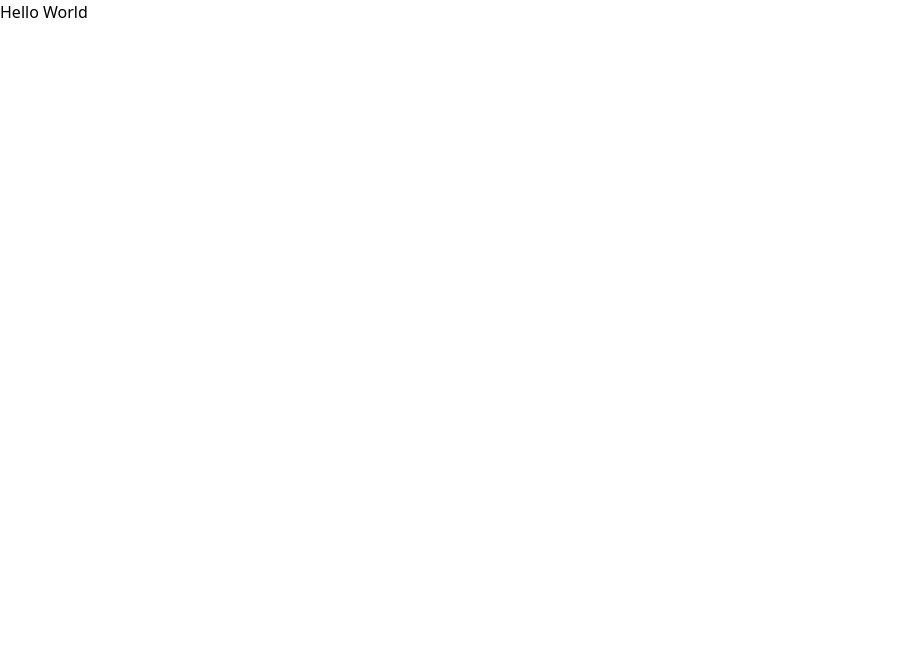
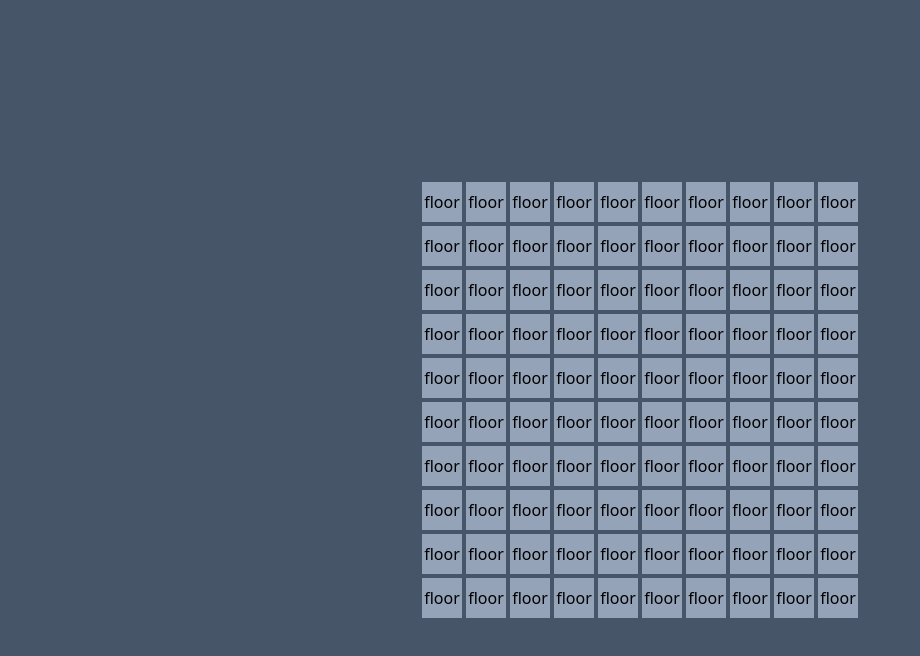
Before and after one commit to projeto-de-algoritmos/Grafos2_Farfetcher, a React (Vite) app: page / in a window 1280 px wide. Shown: the top 656 px of the page, without its empty margins (0-920 px from the left). Built offline with nearby package versions, Linux system fonts and the light colour scheme.

Commit message:
create map and tile components

```diff
--- a/index.html
+++ b/index.html
@@ -4,7 +4,7 @@
     <meta charset="UTF-8" />
     <link rel="icon" type="image/svg+xml" href="/vite.svg" />
     <meta name="viewport" content="width=device-width, initial-scale=1.0" />
-    <title>Grafos2</title>
+    <title>Farfetcher</title>
   </head>
   <body>
     <div id="root"></div>
--- a/src/App.jsx
+++ b/src/App.jsx
@@ -1,8 +1,12 @@
 import './styles/global.css';
+import React from "react";
+import { MainPage } from './pages/MainPage'
 
 function App() {
   return (
-    <div>Hello World</div>
+    <div className='h-screen w-screen flex items-center justify-center'>
+      <MainPage />
+    </div>
   )
 }
 
--- /dev/null
+++ b/src/components/Map.jsx
@@ -0,0 +1,17 @@
+import React, { useState } from "react";
+import { Tile } from "./Tile";
+
+export function Map() {
+    const [selectEnabled, setSelectEnabled] = useState(false);
+    const [walkableTiles, setWalkableTiles] = useState();
+
+    const tiles = [1, 1, 1, 1, 1, 1, 1, 1, 1, 1, 1, 1, 1, 1, 1, 1, 1, 1, 1, 1, 1, 1, 1, 1, 1, 1, 1, 1, 1, 1, 1, 1, 1, 1, 1, 1, 1, 1, 1, 1, 1, 1, 1, 1, 1, 1, 1, 1, 1, 1, 1, 1, 1, 1, 1, 1, 1, 1, 1, 1, 1, 1, 1, 1, 1, 1, 1, 1, 1, 1, 1, 1, 1, 1, 1, 1, 1, 1, 1, 1, 1, 1, 1, 1, 1, 1, 1, 1, 1, 1, 1, 1, 1, 1, 1, 1, 1, 1, 1, 1]
+
+    return (
+        <div className="bg-slate-600 grid gap-1 grid-cols-10 grid-rows-10">
+            {
+                tiles.map((tile, index) => (<Tile key={index} name={tile} />))
+            }
+        </div>
+    )
+}
--- /dev/null
+++ b/src/components/Tile.jsx
@@ -0,0 +1,37 @@
+import React, { useState } from "react";
+
+export function Tile({ isTouchable }) {
+    const tileVariants = [
+        {
+            type: 'floor',
+            img: ''
+        },
+        {
+            type: 'sticks',
+            img: ''
+        },
+        {
+            type: 'tree',
+            img: ''
+        }
+    ]
+
+    const [mode, setMode] = useState(tileVariants[0]);
+    const [touchable, setTouchable] = useState(isTouchable);
+
+    const changeMode = () => {
+        if(mode.type == 'tree') setMode(tileVariants[0]);
+        else if (mode.type == 'floor') setMode(tileVariants[1])
+        else setMode(tileVariants[2])
+    }
+
+    return (
+        <button
+            onClick={changeMode}
+            disabled={touchable}
+            className="bg-slate-400 h-10 w-10 flex items-center justify-center"
+        >
+            {mode.type}
+        </button>
+    )
+}
--- /dev/null
+++ b/src/pages/MainPage.jsx
@@ -0,0 +1,11 @@
+import React, { useState } from "react";
+import { Map } from "../components/Map";
+
+export function MainPage() {
+  return (
+    <div className="bg-slate-600 h-full w-full flex items-center justify-center">
+        <Map />
+        {/* Hello */}
+    </div>
+  )
+}
```
